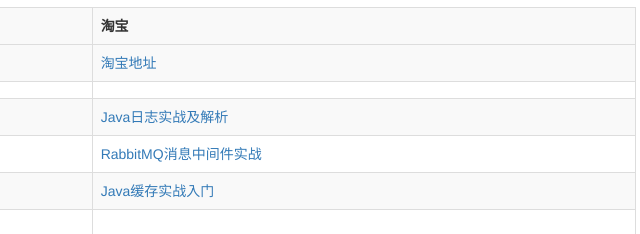
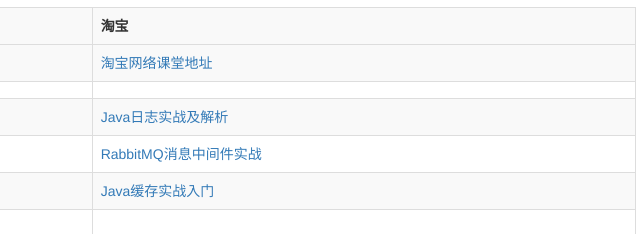
Before and after one commit to xianglesong/learning-html, a plain HTML site: page index.html in a window 1280 px wide. Shown: the part 228-462 px from the top of the page, 574-1214 px from the left. Drawn offline with nearby package versions, Linux system fonts and the light colour scheme.

Commit message:
modify name

```diff
--- a/index.html
+++ b/index.html
@@ -40,7 +40,7 @@
 		<div class="table-responsive">
 			<table class="table table-striped table-hover table-bordered">
 				<tr><th>网易云课堂</th><th>淘宝</th><tr>
-				<tr><td><a href="http://study.163.com/u/xianglesong">网易云课堂地址</a></td><td><a href="https://xianglesong.taobao.com/">淘宝地址</a></td></tr>
+				<tr><td><a href="http://study.163.com/u/xianglesong">网易云课堂地址</a></td><td><a href="https://xianglesong.taobao.com/">淘宝网络课堂地址</a></td></tr>
 
 				<tr><td></td><td></td></tr>
 
```
